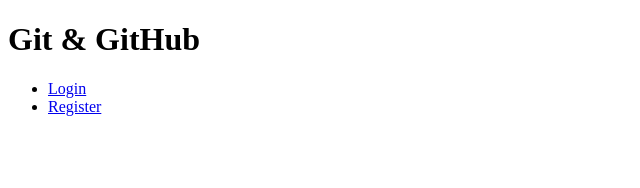
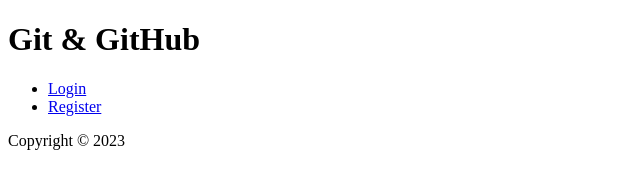
Before and after one commit to Lil-Code30/git-and-github, a plain HTML site: page index.html in a window 1280 px wide. Shown: the whole page, without its empty margins (0-640 px from the left). Drawn offline with Linux system fonts and the light colour scheme.

Commit message:
added footer

```diff
--- a/index.html
+++ b/index.html
@@ -14,6 +14,9 @@
             <li><a href="register/register.html">Register</a></li>
         </ul>
     </nav>
+    <footer>
+        <p>Copyright &copy; 2023</p>
+    </footer>
     <script src="app.js"></script>
 </body>
 </html>
```
